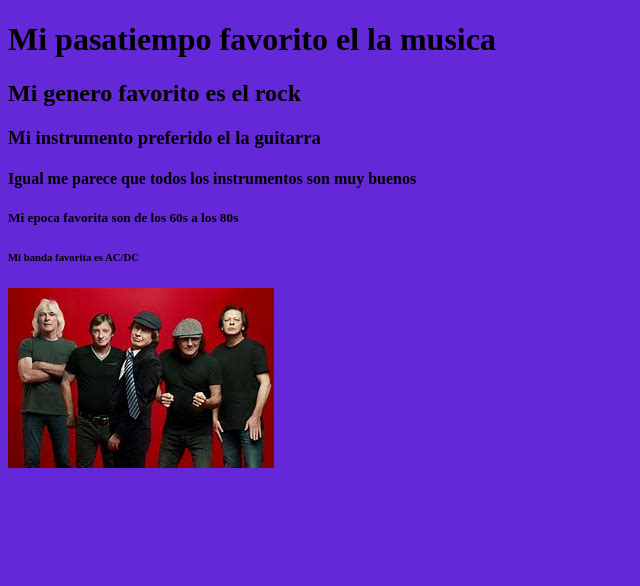
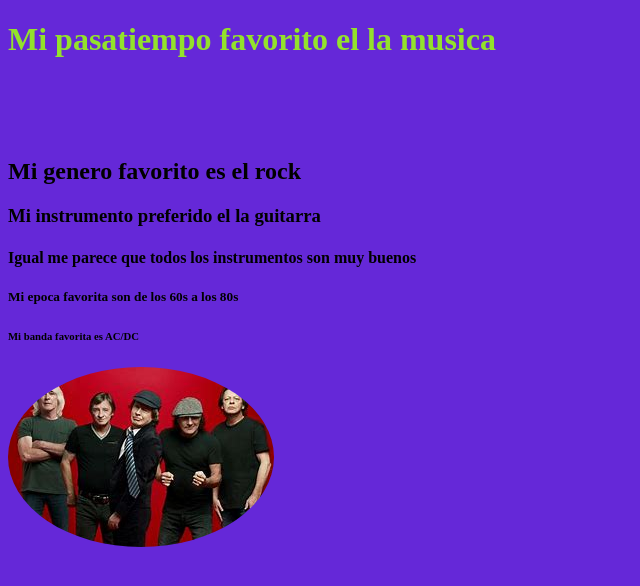
Before and after one commit to Cap088/musica, a plain HTML site: page index.html in a window 1280 px wide. Shown: the whole page, without its empty margins (0-640 px from the left). Drawn offline with Linux system fonts and the light colour scheme.

Commit message:
Hover color at h1

```diff
--- a/index.html
+++ b/index.html
@@ -5,7 +5,7 @@
     <meta name="viewport" content="width=device-width, initial-scale=1.0">
     <title>Musica</title>
     <link rel="stylesheet" href="./styles/styles.css">
-<h1>Mi pasatiempo favorito el la musica</h1>
+<h1 class="espaciadoTitulo">Mi pasatiempo favorito el la musica</h1>
 <h2>Mi genero favorito es el rock</h2>
 <h3>Mi instrumento preferido el la guitarra</h3>
 <h4>Igual me parece que todos los instrumentos son muy buenos</h4>
--- a/styles/styles.css
+++ b/styles/styles.css
@@ -1,3 +1,15 @@
 body {
     background-color: hsla(261, 82%, 46%, 0.918);
 }
+
+.espaciadoTitulo {
+    margin-bottom: 100px;
+    color:#93e22b
+}
+img{
+    border-radius: 50%;
+}
+h1:hover {
+    color: orange;
+
+}
```
